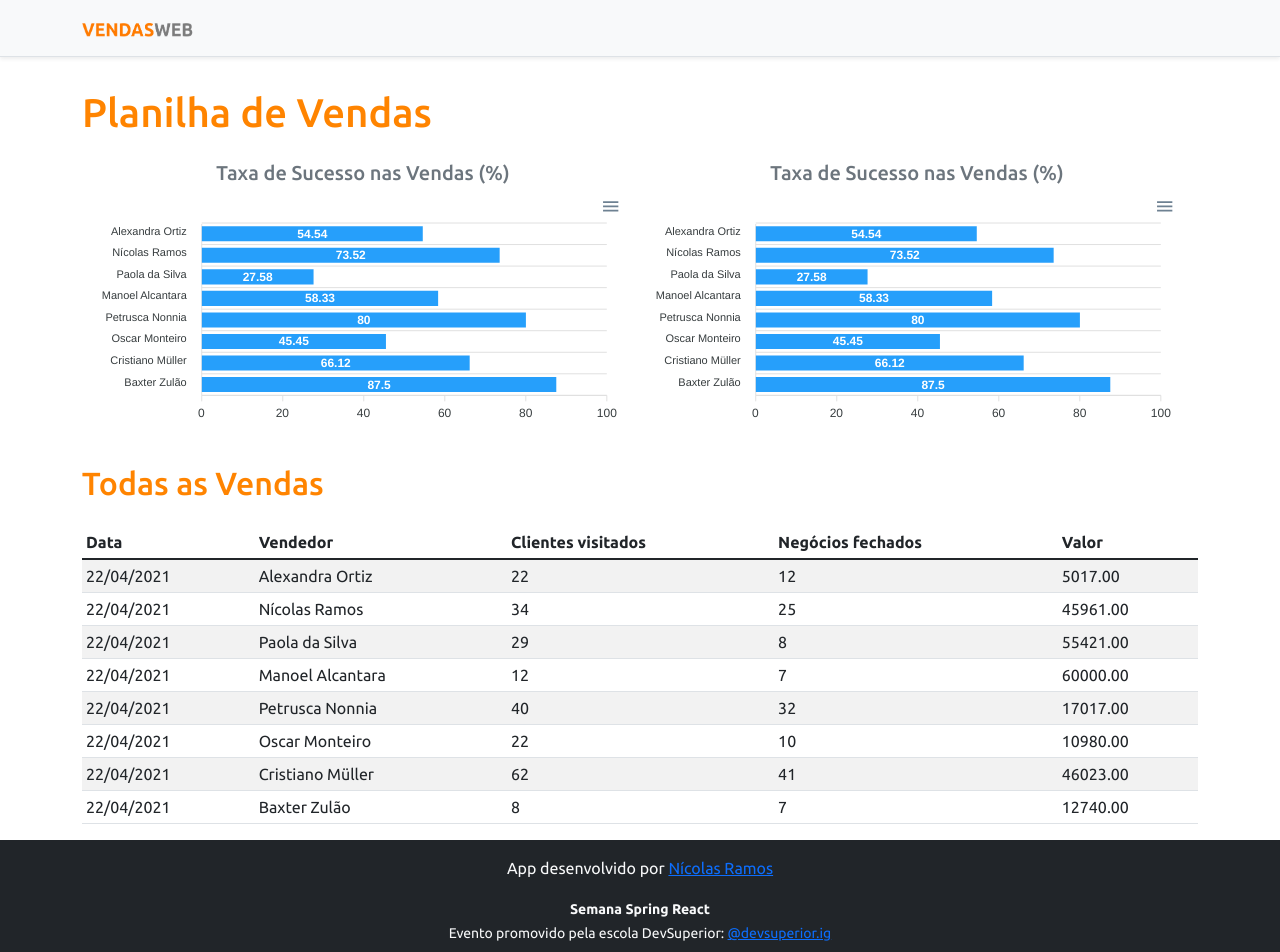
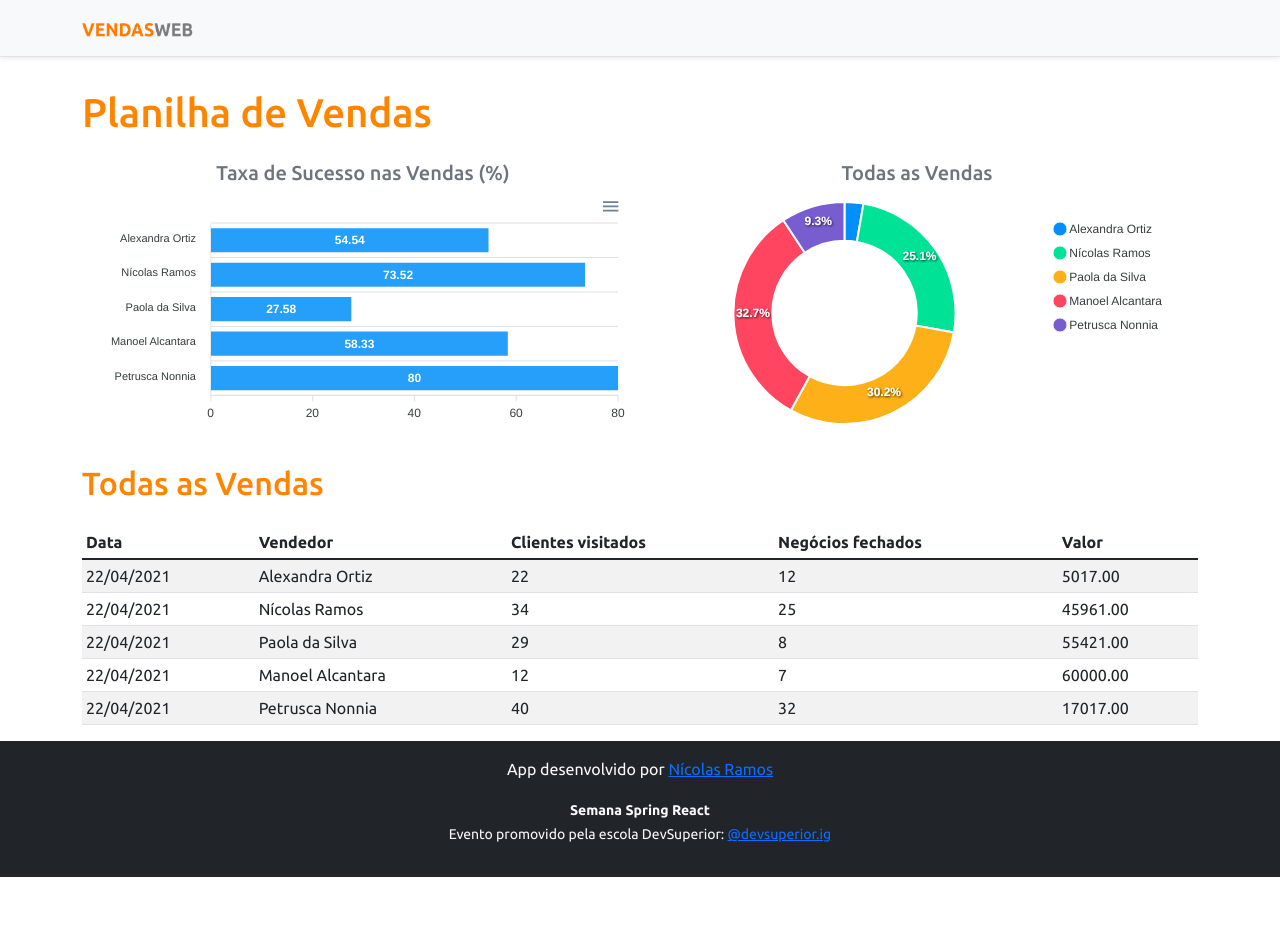
Before and after one commit to NicolasMCP/Spring-React-sds4, a React (Create React App) app in the folder frontend/: page / in a window 1280 px wide. Shown: the top 952 px of the page. After the commit the page ends 877 px from the top, so only its background shows below. Built offline with nearby package versions, Linux system fonts and the light colour scheme.

Commit message:
Static charts

```diff
--- a/frontend/src/App.tsx
+++ b/frontend/src/App.tsx
@@ -1,5 +1,6 @@
 import BarChart from "components/BarChart";
 import DataTable from "components/DataTable";
+import DonutChart from "components/DonutChart";
 import Footer from "components/Footer";
 import NavBar from "components/NavBar";
 
@@ -16,8 +17,8 @@ function App() {
             <BarChart />
           </div>
           <div className="col-sm-6">
-            <h5 className="text-center text-secondary">Taxa de Sucesso nas Vendas (%)</h5>
-            <BarChart />
+            <h5 className="text-center text-secondary">Todas as Vendas</h5>
+            <DonutChart />
           </div>
         </div>
 
--- a/frontend/src/components/BarChart/index.tsx
+++ b/frontend/src/components/BarChart/index.tsx
@@ -12,12 +12,12 @@ const BarChart = () => {
 
     const mockData = {
         labels: {
-            categories: ['Alexandra Ortiz', 'Nícolas Ramos', 'Paola da Silva', 'Manoel Alcantara', 'Petrusca Nonnia', 'Oscar Monteiro', 'Cristiano Müller', 'Baxter Zulão']
+            categories: ['Alexandra Ortiz', 'Nícolas Ramos', 'Paola da Silva', 'Manoel Alcantara', 'Petrusca Nonnia']
         },
         series: [
             {
                 name: "% Sucesso",
-                data: [54.54, 73.52, 27.58, 58.33, 80.00, 45.45, 66.12, 87.50]
+                data: [54.54, 73.52, 27.58, 58.33, 80.00]
             }
         ]
     };
--- a/frontend/src/components/DataTable/index.tsx
+++ b/frontend/src/components/DataTable/index.tsx
@@ -47,27 +47,6 @@ const DataTable = () => {
                         <td>32</td>
                         <td>17017.00</td>
                     </tr>
-                    <tr>
-                        <td>22/04/2021</td>
-                        <td>Oscar Monteiro</td>
-                        <td>22</td>
-                        <td>10</td>
-                        <td>10980.00</td>
-                    </tr>
-                    <tr>
-                        <td>22/04/2021</td>
-                        <td>Cristiano Müller</td>
-                        <td>62</td>
-                        <td>41</td>
-                        <td>46023.00</td>
-                    </tr>
-                    <tr>
-                        <td>22/04/2021</td>
-                        <td>Baxter Zulão</td>
-                        <td>8</td>
-                        <td>7</td>
-                        <td>12740.00</td>
-                    </tr>
                 </tbody>
             </table>
         </div>
--- /dev/null
+++ b/frontend/src/components/DonutChart/index.tsx
@@ -0,0 +1,26 @@
+import Chart from 'react-apexcharts';
+
+const DonutChart = () => {
+
+    const mockData = {
+        series: [5017, 45961, 55421, 60000, 17017],
+        labels: ['Alexandra Ortiz', 'Nícolas Ramos', 'Paola da Silva', 'Manoel Alcantara', 'Petrusca Nonnia']
+    }
+
+    const options = {
+        legend: {
+            show: true
+        }
+    }
+
+    return (
+        <Chart
+            options={{ ...options, labels: mockData.labels}}
+            series={mockData.series}
+            type="donut"
+            height="240"
+        />
+    );
+}
+
+export default DonutChart;
```
